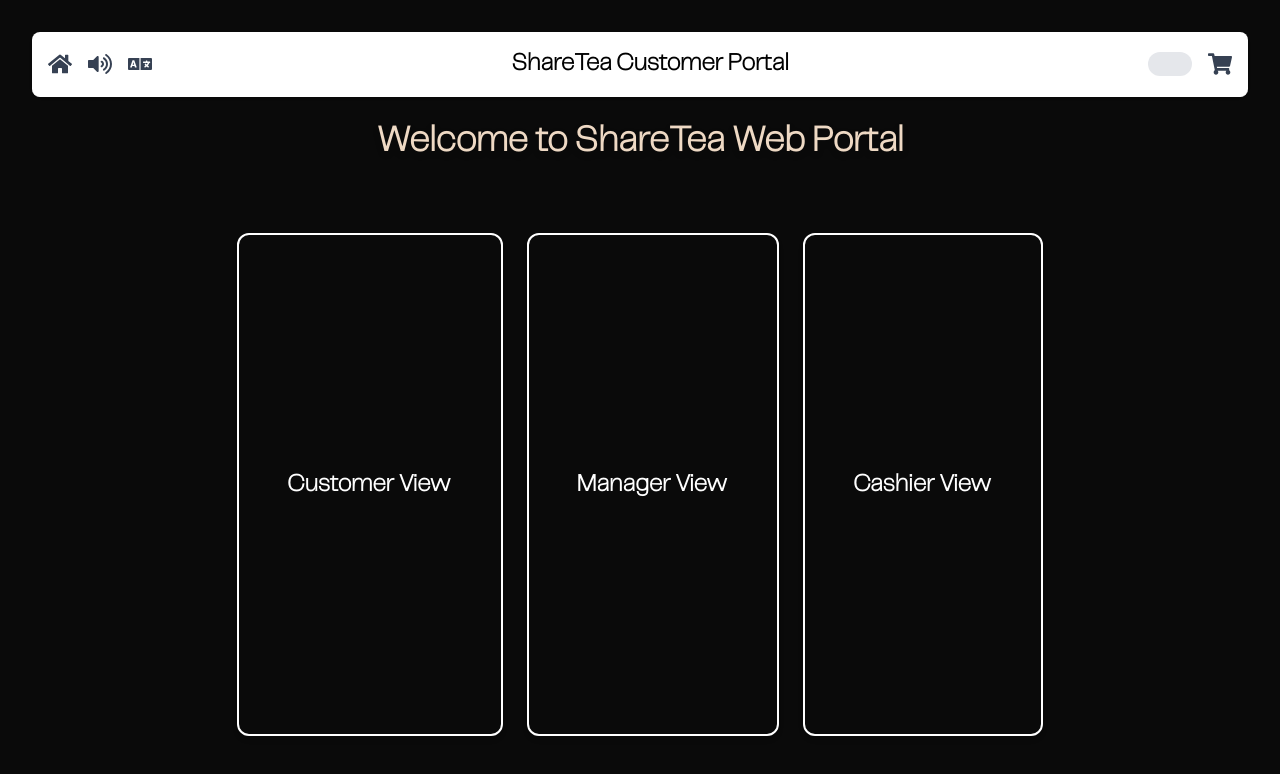
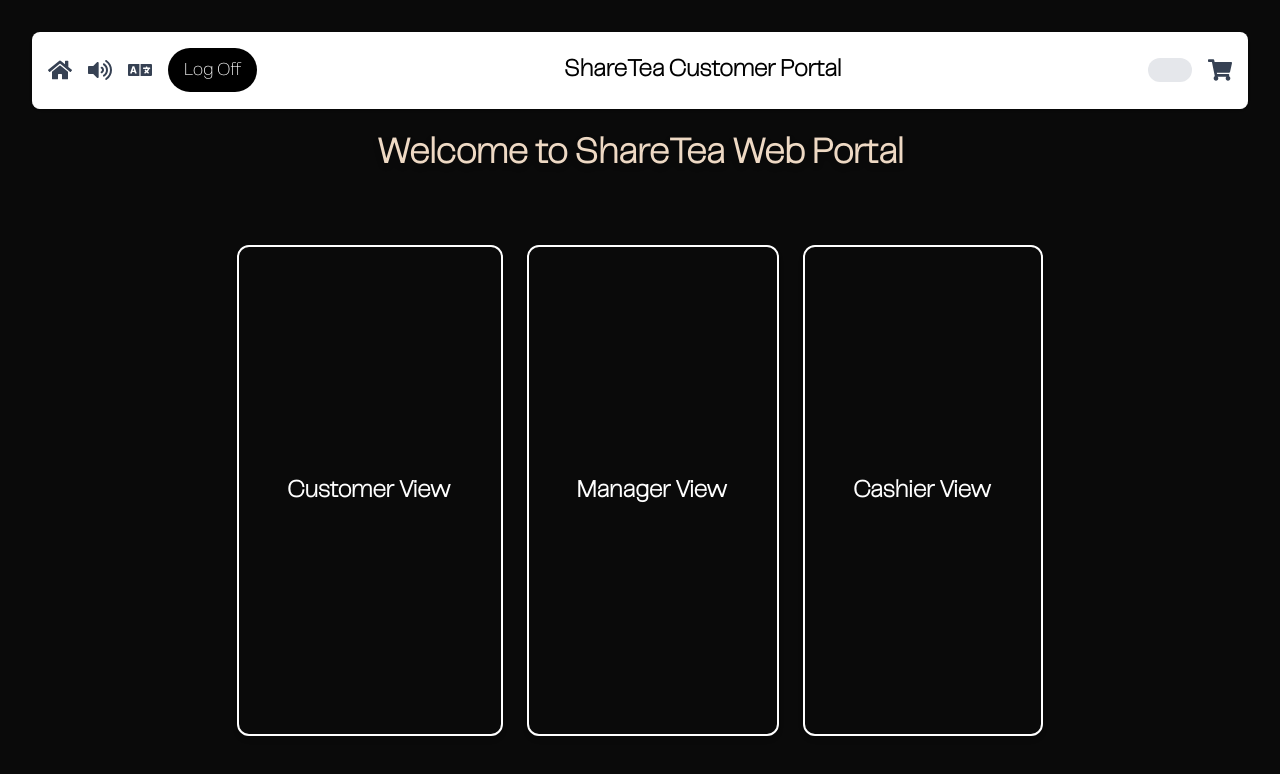
Before and after one commit to chreamy/331deploy, a Next.js app in the folder frontend/: page / in a window 1280 px wide. Shown: the top 774 px of the page. Built offline with nearby package versions, Linux system fonts and the light colour scheme; no server answers.

Commit message:
log off button added

```diff
--- a/frontend/src/app/nav.jsx
+++ b/frontend/src/app/nav.jsx
@@ -46,6 +46,15 @@
                     >
                         <FaLanguage />
                     </button>
+
+                    <a href="/">
+                        <button
+                            className="bg-black text-white text-lg px-4 py-2 rounded-full hover:bg-gray-800 transition-all"
+                            title="Log Off"
+                        >
+                            Log Off
+                        </button>
+                    </a>
                 </div>
 
                 {/* Center Title */}
```
